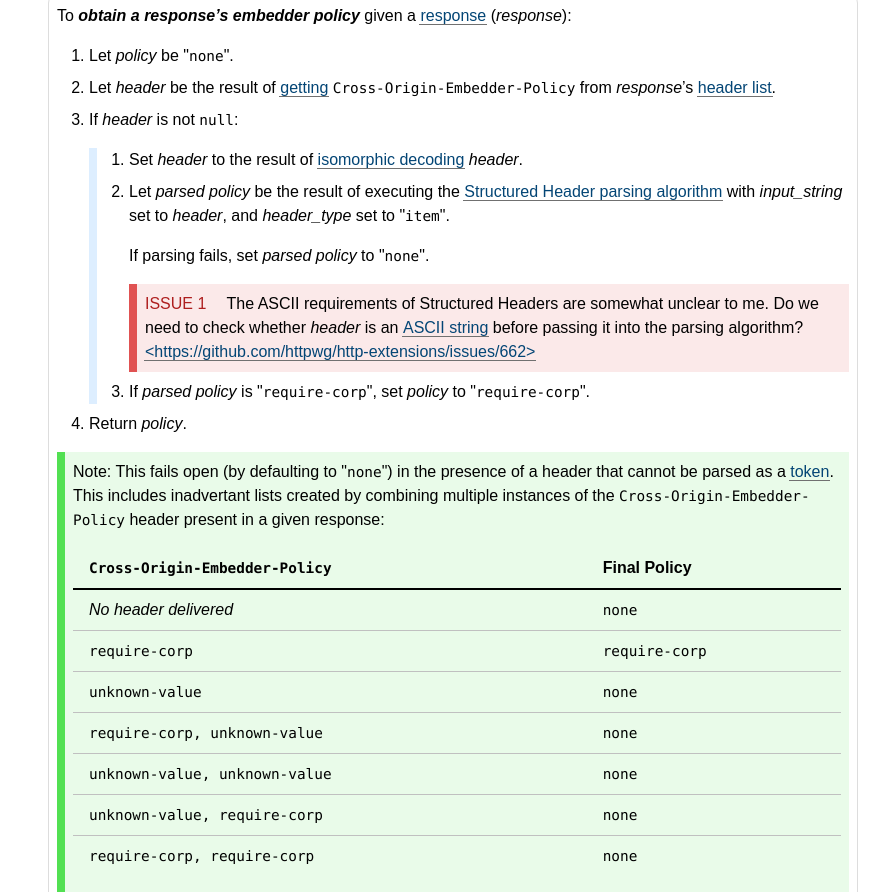
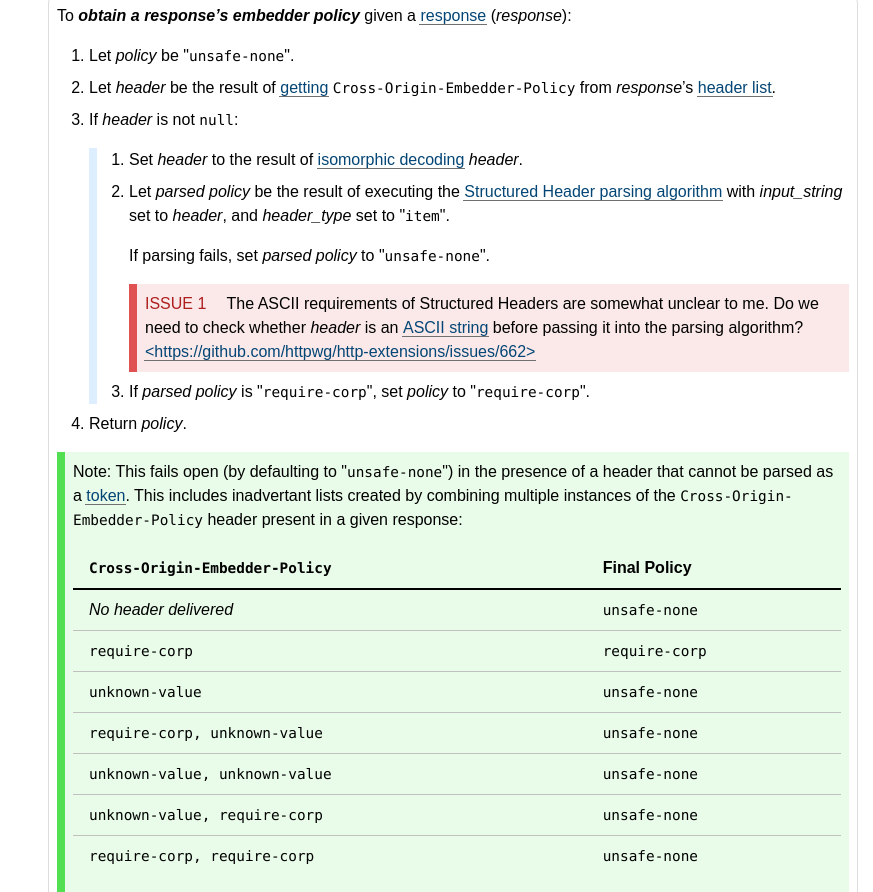
Before and after one commit to WICG/cross-origin-embedder-policy, a plain HTML site: page index.html in a window 1280 px wide. Shown: the part 1908-2800 px from the top of the page, without its empty margins (407-1280 px from the left). Drawn offline with Linux system fonts and the light colour scheme.

Commit message:
Rename 'none' to 'unsafe-none'. (#7)
Rename 'none' to 'unsafe-none'.

Closes whatwg/html#5146.

Co-Authored-By: Anne van Kesteren <annevk@annevk.nl>

```diff
--- a/index.html
+++ b/index.html
@@ -1212,8 +1212,8 @@ Possible extra rowspan handling
 		}
 	}
 </style>
-  <meta content="Bikeshed version c2a4ab239714a7c0374d0c7ad8cb001030becba3" name="generator">
-  <meta content="8e81e277a63e192c8b7ff5f84ef929a9c11ee3e9" name="document-revision">
+  <meta content="Bikeshed version 83d3ceadc5400c8422976bbcbe49615aace9cf1e" name="generator">
+  <meta content="915c808a750e17f553b1385e435ac2cad11761bb" name="document-revision">
 <style>/* style-md-lists */
 
 /* This is a weird hack for me not yet following the commonmark spec
@@ -1413,7 +1413,7 @@ pre .property::before, pre .property::after {
   <div class="head">
    <p data-fill-with="logo"></p>
    <h1 class="p-name no-ref" id="title">Cross-Origin Embedder Policy</h1>
-   <h2 class="no-num no-toc no-ref heading settled" id="subtitle"><span class="content">A Collection of Interesting Ideas, <time class="dt-updated" datetime="2019-12-18">18 December 2019</time></span></h2>
+   <h2 class="no-num no-toc no-ref heading settled" id="subtitle"><span class="content">A Collection of Interesting Ideas, <time class="dt-updated" datetime="2020-01-09">9 January 2020</time></span></h2>
    <div data-fill-with="spec-metadata">
     <dl>
      <dt>Issue Tracking:
@@ -1539,7 +1539,7 @@ value cannot be parsed as a <a data-link-type="grammar" href="https://tools.ietf
      To <dfn class="dfn-paneled" data-dfn-type="abstract-op" data-export data-local-lt="parse header" id="abstract-opdef-obtain-a-responses-embedder-policy">obtain a response’s embedder policy</dfn> given a <a data-link-type="dfn" href="https://fetch.spec.whatwg.org/#concept-response" id="ref-for-concept-response">response</a> (<var>response</var>):
     <ol>
      <li data-md>
-      <p>Let <var>policy</var> be "<code>none</code>".</p>
+      <p>Let <var>policy</var> be "<code>unsafe-none</code>".</p>
      <li data-md>
       <p>Let <var>header</var> be the result of <a data-link-type="dfn" href="https://fetch.spec.whatwg.org/#concept-header-list-get" id="ref-for-concept-header-list-get">getting</a> <code>Cross-Origin-Embedder-Policy</code> from <var>response</var>’s <a data-link-type="dfn" href="https://fetch.spec.whatwg.org/#concept-response-header-list" id="ref-for-concept-response-header-list">header list</a>.</p>
      <li data-md>
@@ -1550,7 +1550,7 @@ value cannot be parsed as a <a data-link-type="grammar" href="https://tools.ietf
        <li data-md>
         <p>Let <var>parsed policy</var> be the result of executing the <a data-link-type="abstract-op" href="https://tools.ietf.org/html/draft-ietf-httpbis-header-structure#section-4.2.7" id="ref-for-section-4.2.7">Structured Header parsing algorithm</a> with <var>input_string</var> set to <var>header</var>, and <var>header_type</var> set
 to "<code>item</code>".</p>
-        <p>If parsing fails, set <var>parsed policy</var> to "<code>none</code>".</p>
+        <p>If parsing fails, set <var>parsed policy</var> to "<code>unsafe-none</code>".</p>
         <p class="issue" id="issue-40cb8ace"><a class="self-link" href="#issue-40cb8ace"></a> The ASCII requirements of Structured Headers are
 somewhat unclear to me. Do we need to check whether <var>header</var> is an <a data-link-type="dfn" href="https://infra.spec.whatwg.org/#ascii-string" id="ref-for-ascii-string">ASCII string</a> before
 passing it into the parsing algorithm? <a href="https://github.com/httpwg/http-extensions/issues/662">&lt;https://github.com/httpwg/http-extensions/issues/662></a></p>
@@ -1561,7 +1561,7 @@ passing it into the parsing algorithm? <a href="https://github.com/httpwg/http-e
       <p>Return <var>policy</var>.</p>
     </ol>
     <div class="note" role="note">
-      Note: This fails open (by defaulting to "<code>none</code>") in the presence of a header that cannot be
+      Note: This fails open (by defaulting to "<code>unsafe-none</code>") in the presence of a header that cannot be
 parsed as a <a data-link-type="dfn" href="https://tools.ietf.org/html/draft-ietf-httpbis-header-structure#section-3.9" id="ref-for-section-3.9②">token</a>. This includes inadvertant lists created by combining
 multiple instances of the <code>Cross-Origin-Embedder-Policy</code> header present in a given response:
      <table class="data">
@@ -1572,25 +1572,25 @@ multiple instances of the <code>Cross-Origin-Embedder-Policy</code> header prese
       <tbody>
        <tr>
         <td><em>No header delivered</em>
-        <td><code>none</code>
+        <td><code>unsafe-none</code>
        <tr>
         <td><code>require-corp</code>
         <td><code>require-corp</code>
        <tr>
         <td><code>unknown-value</code>
-        <td><code>none</code>
+        <td><code>unsafe-none</code>
        <tr>
         <td><code>require-corp, unknown-value</code>
-        <td><code>none</code>
+        <td><code>unsafe-none</code>
        <tr>
         <td><code>unknown-value, unknown-value</code>
-        <td><code>none</code>
+        <td><code>unsafe-none</code>
        <tr>
         <td><code>unknown-value, require-corp</code>
-        <td><code>none</code>
+        <td><code>unsafe-none</code>
        <tr>
         <td><code>require-corp, require-corp</code>
-        <td><code>none</code>
+        <td><code>unsafe-none</code>
      </table>
     </div>
    </div>
@@ -1602,17 +1602,17 @@ asserted by the document’s opener or embedder, ensuring that they’re properl
 so, HTML is patched as follows:</p>
    <ol>
     <li data-md>
-     <p>An <dfn class="dfn-paneled" data-dfn-type="dfn" data-noexport id="embedder-policy">embedder policy</dfn> is a string with one of the following values: "<code>none</code>",
+     <p>An <dfn class="dfn-paneled" data-dfn-type="dfn" data-noexport id="embedder-policy">embedder policy</dfn> is a string with one of the following values: "<code>unsafe-none</code>",
 "<code>require-corp</code>".</p>
     <li data-md>
      <p>The <a data-link-type="dfn" href="#embedder-policy" id="ref-for-embedder-policy">embedder policy</a> is persisted on a number of objects:</p>
      <ol>
       <li data-md>
        <p><code class="idl"><a data-link-type="idl" href="https://dom.spec.whatwg.org/#document" id="ref-for-document">Document</a></code> objects are given an <dfn class="dfn-paneled" data-dfn-for="document" data-dfn-type="dfn" data-noexport id="document-embedder-policy">embedder policy</dfn> property, whose
-value is an <a data-link-type="dfn" href="#embedder-policy" id="ref-for-embedder-policy①">embedder policy</a> defaulting to "<code>none</code>".</p>
+value is an <a data-link-type="dfn" href="#embedder-policy" id="ref-for-embedder-policy①">embedder policy</a> defaulting to "<code>unsafe-none</code>".</p>
       <li data-md>
        <p><code class="idl"><a data-link-type="idl" href="https://html.spec.whatwg.org/multipage/workers.html#workerglobalscope" id="ref-for-workerglobalscope">WorkerGlobalScope</a></code> objects are given a <dfn class="dfn-paneled" data-dfn-for="WorkerGlobalScope" data-dfn-type="dfn" data-lt="embedder policy" data-noexport id="workerglobalscope-embedder-policy">embedder
-policy</dfn> property, whose value is an <a data-link-type="dfn" href="#embedder-policy" id="ref-for-embedder-policy②">embedder policy</a> defaulting to "<code>none</code>".</p>
+policy</dfn> property, whose value is an <a data-link-type="dfn" href="#embedder-policy" id="ref-for-embedder-policy②">embedder policy</a> defaulting to "<code>unsafe-none</code>".</p>
       <li data-md>
        <p><a data-link-type="dfn" href="https://html.spec.whatwg.org/multipage/webappapis.html#environment-settings-object" id="ref-for-environment-settings-object">Environment settings objects</a> are given a <dfn class="dfn-paneled" data-dfn-for="environment settings object" data-dfn-type="dfn" data-lt="embedder policy" data-noexport id="environment-settings-object-embedder-policy">embedder
 policy</dfn> accessor, which has the following implementations:</p>
@@ -1669,7 +1669,7 @@ embedder’s policy</a> algorithm returns "<code>Blocked</code>" when executed u
      To <dfn class="dfn-paneled" data-dfn-type="abstract-op" data-export id="abstract-opdef-initialize-a-global-objects-embedder-policy-from-a-response">initialize a global object’s embedder policy from a response</dfn>, given a <a data-link-type="dfn" href="https://html.spec.whatwg.org/multipage/webappapis.html#global-object" id="ref-for-global-object">global object</a> (<var>global</var>) and a <a data-link-type="dfn" href="https://fetch.spec.whatwg.org/#concept-response" id="ref-for-concept-response①">response</a> (<var>response</var>):
     <ol>
      <li data-md>
-      <p>Let <var>policy</var> be "<code>none</code>".</p>
+      <p>Let <var>policy</var> be "<code>unsafe-none</code>".</p>
      <li data-md>
       <p>Let <var>response policy</var> be the result of <a data-link-type="abstract-op" href="#abstract-opdef-obtain-a-responses-embedder-policy" id="ref-for-abstract-opdef-obtain-a-responses-embedder-policy①">obtaining an embedder policy</a> from <var>response</var>.</p>
      <li data-md>
@@ -1712,7 +1712,7 @@ appropriate:</p>
        <li data-md>
         <p><var>target</var> is not a <a data-link-type="dfn" href="https://html.spec.whatwg.org/multipage/browsers.html#nested-browsing-context" id="ref-for-nested-browsing-context①">nested browsing context</a>.</p>
        <li data-md>
-        <p>The <code class="idl"><a data-link-type="idl" href="https://dom.spec.whatwg.org/#document" id="ref-for-document②">Document</a></code> <a data-link-type="dfn">through which</a> <var>target</var> is nested has an <a data-link-type="dfn" href="#document-embedder-policy" id="ref-for-document-embedder-policy⑦">embedder policy</a> of "<code>none</code>".</p>
+        <p>The <code class="idl"><a data-link-type="idl" href="https://dom.spec.whatwg.org/#document" id="ref-for-document②">Document</a></code> <a data-link-type="dfn">through which</a> <var>target</var> is nested has an <a data-link-type="dfn" href="#document-embedder-policy" id="ref-for-document-embedder-policy⑦">embedder policy</a> of "<code>unsafe-none</code>".</p>
        <li data-md>
         <p>The result of <a data-link-type="abstract-op" href="#abstract-opdef-obtain-a-responses-embedder-policy" id="ref-for-abstract-opdef-obtain-a-responses-embedder-policy②">obtaining an embedder policy</a> from <var>response</var> is
 "<code>require-corp</code>".</p>
@@ -1737,13 +1737,13 @@ account, and to cover some <a data-link-type="dfn" href="https://fetch.spec.what
     <li data-md>
      <p>Let <var>embedder policy</var> be "<code>require-corp</code>".</p>
     <li data-md>
-     <p>Set <var>embedder policy</var> to "<code>none</code>" if both of the following statements are true:</p>
+     <p>Set <var>embedder policy</var> to "<code>unsafe-none</code>" if both of the following statements are true:</p>
      <ul>
       <li data-md>
        <p><var>request</var>’s <a data-link-type="dfn" href="https://fetch.spec.whatwg.org/#concept-request-client" id="ref-for-concept-request-client①">client</a>'s <a data-link-type="dfn" href="#environment-settings-object-embedder-policy" id="ref-for-environment-settings-object-embedder-policy">embedder policy</a> is
- "<code>none</code>".</p>
+ "<code>unsafe-none</code>".</p>
       <li data-md>
-       <p><var>request</var>’s <a data-link-type="dfn" href="https://fetch.spec.whatwg.org/#concept-request-reserved-client" id="ref-for-concept-request-reserved-client①">reserved client</a> is not <code>null</code>, and its <a data-link-type="dfn" href="#environment-settings-object-embedder-policy" id="ref-for-environment-settings-object-embedder-policy①">embedder policy</a> is "<code>none</code>".</p>
+       <p><var>request</var>’s <a data-link-type="dfn" href="https://fetch.spec.whatwg.org/#concept-request-reserved-client" id="ref-for-concept-request-reserved-client①">reserved client</a> is not <code>null</code>, and its <a data-link-type="dfn" href="#environment-settings-object-embedder-policy" id="ref-for-environment-settings-object-embedder-policy①">embedder policy</a> is "<code>unsafe-none</code>".</p>
      </ul>
     <li data-md>
      <p>Return <code>allowed</code> if any of the following statements are true:</p>
@@ -1751,7 +1751,7 @@ account, and to cover some <a data-link-type="dfn" href="https://fetch.spec.what
       <li data-md>
        <p><var>request</var>’s <a data-link-type="dfn" href="https://fetch.spec.whatwg.org/#concept-request-mode" id="ref-for-concept-request-mode">mode</a> is "<code>same-origin</code>", "<code>cors</code>", or "<code>websocket</code>".</p>
       <li data-md>
-       <p><var>request</var>’s <a data-link-type="dfn" href="https://fetch.spec.whatwg.org/#concept-request-mode" id="ref-for-concept-request-mode①">mode</a> is "<code>navigate</code>", and <var>embedder policy</var> is "<code>none</code>".</p>
+       <p><var>request</var>’s <a data-link-type="dfn" href="https://fetch.spec.whatwg.org/#concept-request-mode" id="ref-for-concept-request-mode①">mode</a> is "<code>navigate</code>", and <var>embedder policy</var> is "<code>unsafe-none</code>".</p>
      </ul>
     <li data-md>
      <p class="assertion">ASSERT: <var>request</var>’s <a data-link-type="dfn" href="https://fetch.spec.whatwg.org/#concept-request-mode" id="ref-for-concept-request-mode②">mode</a> is "<code>no-cors</code>" or "<code>navigate</code>". If <var>request</var>’s <a data-link-type="dfn" href="https://fetch.spec.whatwg.org/#concept-request-mode" id="ref-for-concept-request-mode③">mode</a> is "<code>navigate</code>", <var>embedder policy</var> is "<code>require-corp</code>".</p>
@@ -1778,7 +1778,7 @@ account, and to cover some <a data-link-type="dfn" href="https://fetch.spec.what
         <li data-md>
          <p><var>request</var>’s <a data-link-type="dfn" href="https://fetch.spec.whatwg.org/#concept-request-origin" id="ref-for-concept-request-origin①">origin</a>'s <a data-link-type="dfn" href="https://html.spec.whatwg.org/multipage/origin.html#concept-origin-host" id="ref-for-concept-origin-host">host</a> is <a data-link-type="dfn" href="https://html.spec.whatwg.org/multipage/origin.html#same-site" id="ref-for-same-site">same site</a> with <var>request</var>’s <a data-link-type="dfn" href="https://fetch.spec.whatwg.org/#concept-request-current-url" id="ref-for-concept-request-current-url①">current URL</a>'s <a data-link-type="dfn" href="https://url.spec.whatwg.org/#concept-url-origin" id="ref-for-concept-url-origin①">origin</a>'s <a data-link-type="dfn" href="https://html.spec.whatwg.org/multipage/origin.html#concept-origin-host" id="ref-for-concept-origin-host①">host</a>.</p>
         <li data-md>
-         <p><var>request</var>’s <a data-link-type="dfn" href="https://fetch.spec.whatwg.org/#concept-request-origin" id="ref-for-concept-request-origin②">origin</a>'s <a data-link-type="dfn" href="https://html.spec.whatwg.org/multipage/origin.html#concept-origin-scheme" id="ref-for-concept-origin-scheme">scheme</a> is "<code>https</code>", or <var>response</var>’s <a data-link-type="dfn" href="https://fetch.spec.whatwg.org/#concept-response-https-state" id="ref-for-concept-response-https-state">HTTPS state</a> is "<code>none</code>".</p>
+         <p><var>request</var>’s <a data-link-type="dfn" href="https://fetch.spec.whatwg.org/#concept-request-origin" id="ref-for-concept-request-origin②">origin</a>'s <a data-link-type="dfn" href="https://html.spec.whatwg.org/multipage/origin.html#concept-origin-scheme" id="ref-for-concept-origin-scheme">scheme</a> is "<code>https</code>", or <var>response</var>’s <a data-link-type="dfn" href="https://fetch.spec.whatwg.org/#concept-response-https-state" id="ref-for-concept-response-https-state">HTTPS state</a> is "<code>unsafe-none</code>".</p>
        </ul>
        <p>Otherwise, return <code>blocked</code>.</p>
        <p class="note" role="note"><span>Note:</span> <code>Cross-Origin-Resource-Policy: same-site</code> does not consider a response delivered
```
Also changed, not shown: 1 other file.
